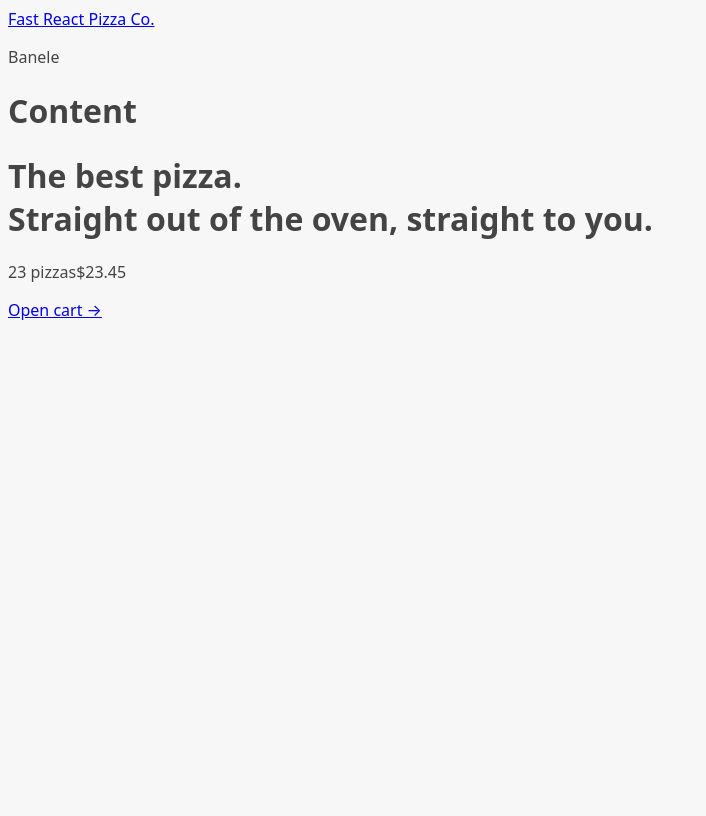
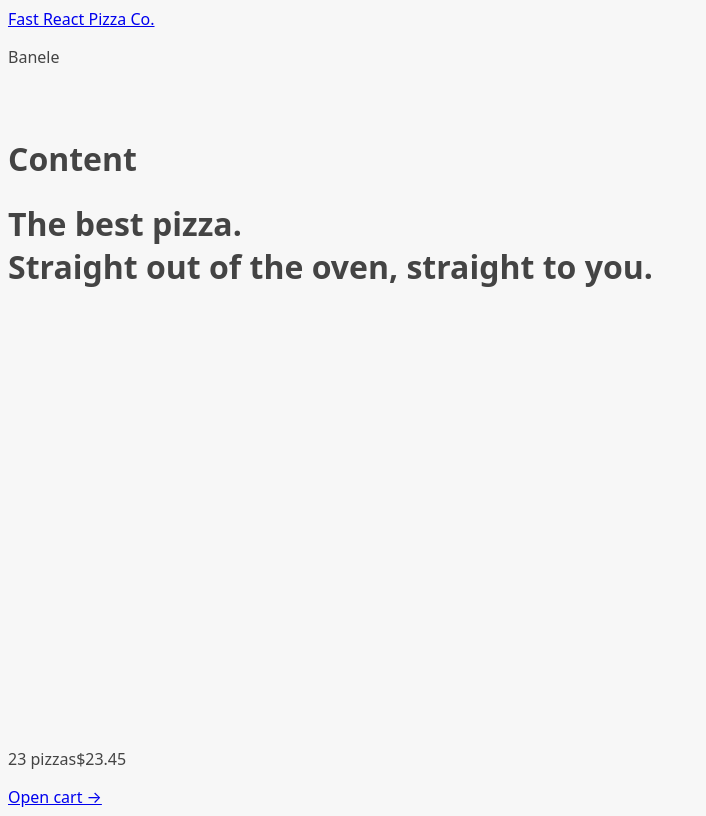
Before and after one commit to banelengwane/fast-react-pizza, a React (Vite) app: page / in a window 1280 px wide. Shown: the whole page, without its empty margins (0-706 px from the left). Built offline with nearby package versions, Linux system fonts and the light colour scheme.

Commit message:
adding loader

```diff
--- a/src/features/menu/Menu.jsx
+++ b/src/features/menu/Menu.jsx
@@ -3,12 +3,13 @@
 import MenuItem from './MenuItem'
 
 function Menu() {
-  const menu = useLoaderData()
-  console.log(menu);
+  const menu = useLoaderData();
 
-  return <ul>
-    {menu.map((pizza) => <MenuItem pizza={pizza} key={pizza.id} />)}
-  </ul>
+  return (
+    <ul>
+      {menu.map((pizza) => <MenuItem pizza={pizza} key={pizza.id} />)}
+    </ul>
+  )
 }
 
 export async function loader(){
--- a/src/ui/AppLayout.jsx
+++ b/src/ui/AppLayout.jsx
@@ -1,10 +1,17 @@
-import { Outlet } from "react-router-dom"
+import { Outlet, useNavigation } from "react-router-dom"
 import CartOverview from "../features/cart/CartOverview"
 import Header from "./Header"
+import Loader from './Loader'
 
 function AppLayout() {
+    const navigation = useNavigation();
+    const isLoading = navigation.state === "loading";
+
+
     return (
-        <div>
+        <div className="layout">
+            {isLoading && <Loader />}
+
             <Header />
 
             <main>
--- /dev/null
+++ b/src/ui/Loader.jsx
@@ -0,0 +1,9 @@
+function Loader() {
+    return (
+        <div className="loader">
+
+        </div>
+    )
+}
+
+export default Loader
```
